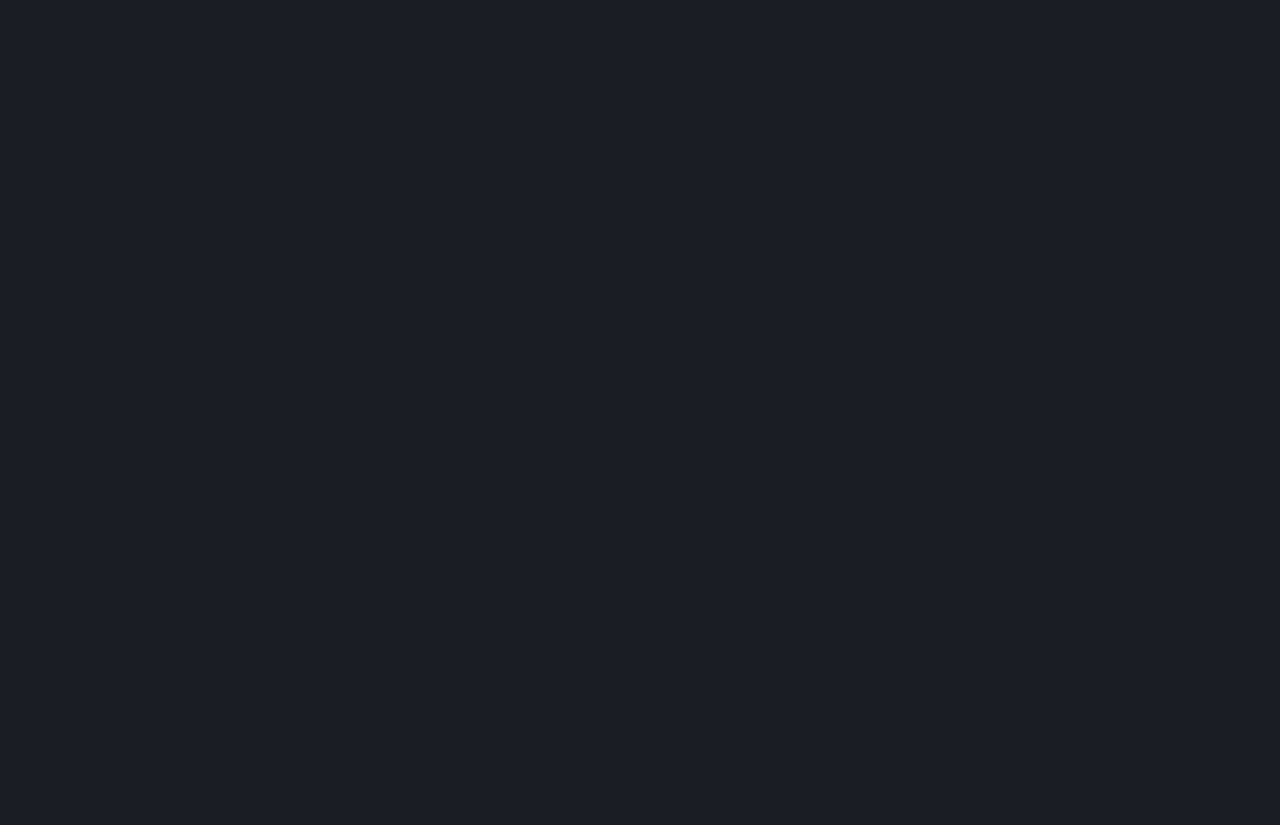
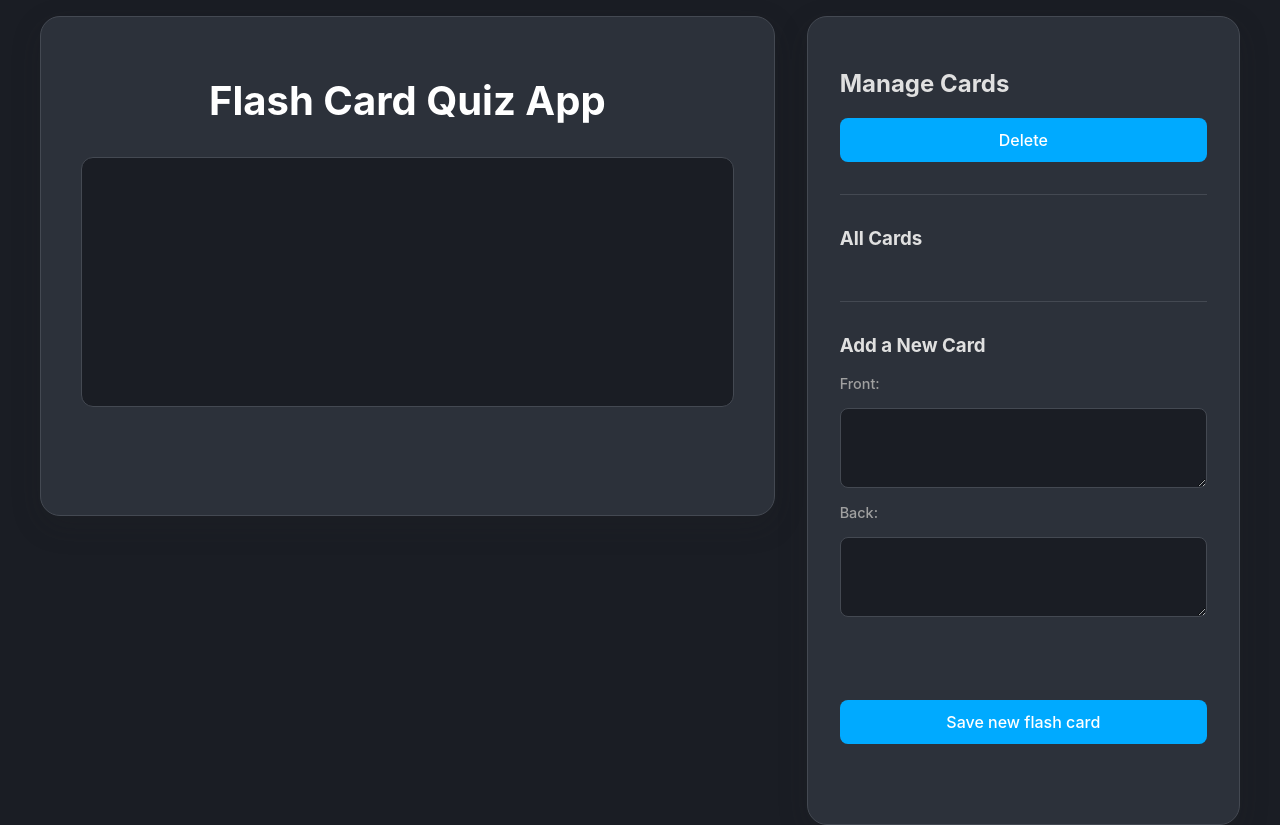
Before and after one commit to Soniinho/fcc-flashcard-quiz, a website built with Vite: page index.html in a window 1280 px wide. Before the commit the page ends 800 px from the top, so only its background shows below. Built offline with nearby package versions, Linux system fonts and the light colour scheme.

Commit message:
feat: add base html

```diff
--- a/index.html
+++ b/index.html
@@ -9,6 +9,51 @@
 </head>
 
 <body>
+  <main class="app-container">
+    <div class="flashcard-panel">
+      <div id="flashcard-body">
+        <h1>Flash Card Quiz App</h1>
+        <div class="flashcard-container">
+          <div id="flashcard" class="flashcard">
+            <div class="card-inner" id="current-card">
+              <div class="card-front"></div>
+              <div class="card-back"></div>
+            </div>
+          </div>
+        </div>
+      </div>
+    </div>
+
+    <div class="controls-panel">
+      <h2>Manage Cards</h2>
+      <div class="card-actions">
+        <button id="delete-btn" class="delete-btn">Delete</button>
+      </div>
+
+      <hr />
+
+      <h3>All Cards</h3>
+      <div id="cards-list"></div>
+
+      <hr />
+
+      <h3>Add a New Card</h3>
+      <form id="entry-form" class="entry-form">
+        <label for="front-text">Front:</label>
+        <textarea id="front-text"></textarea>
+
+        <label for="back-text">Back:</label>
+        <textarea id="back-text"></textarea>
+
+        <p id="entry-error" class="error"></p>
+
+        <div class="button-group">
+          <button type="submit">Save new flash card</button>
+        </div>
+      </form>
+    </div>
+  </main>
+
   <script type="module" src="/src/index.ts"></script>
 </body>
 
```
